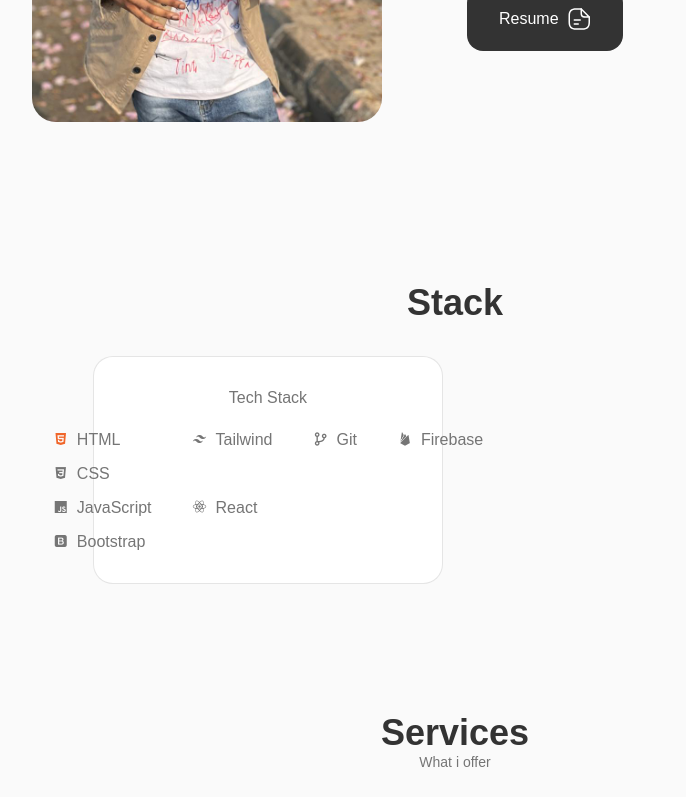
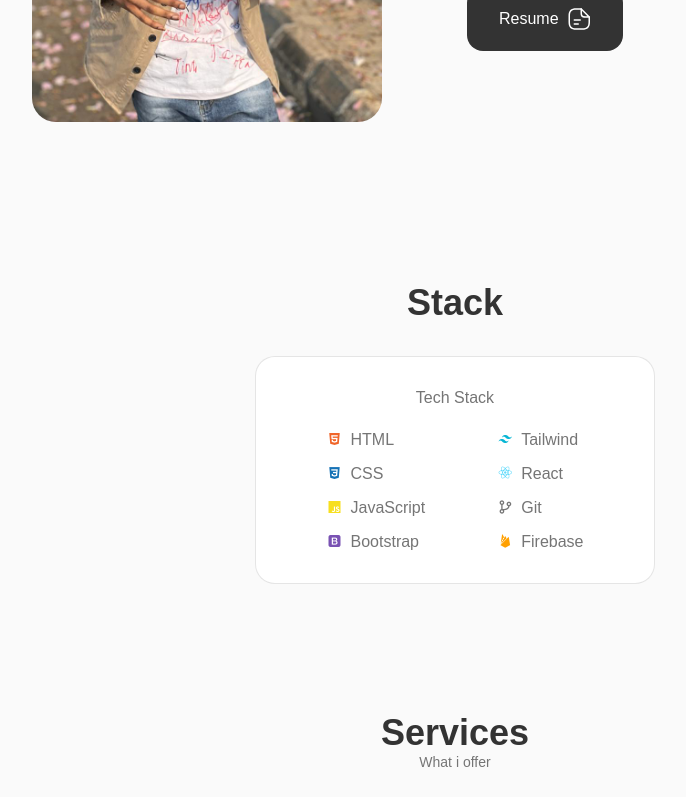
Before and after one commit to Adeleyeha-17/Portfolio, a React (Vite) app: page / in a window 1280 px wide. Shown: the part 1127-1924 px from the top of the page, without its empty margins (185-871 px from the left). Built offline with nearby package versions, Linux system fonts and the light colour scheme; a web font is replaced by a local one.

Commit message:
styled icons

```diff
--- a/src/components/home/Social.jsx
+++ b/src/components/home/Social.jsx
@@ -3,11 +3,11 @@ const Social = () => {
    return (
      <div className="home__social">
        <a href="https://twitter.com" className="home__social-icon" target="_blank" rel="noreferrer">
-       <i className="uil uil-twitter"></i>
+       <i className="uil uil-twitter twitter"></i>
        </a>
 
        <a href="https://linkedin.com/in/ade-ha17" className="home__social-icon" target="_blank" rel="noreferrer">
-       <i className="uil uil-linkedin"></i>
+       <i className="uil uil-linkedin linkedin"></i>
        </a>
 
        <a href="https://github.com/Adeleyeha-17" className="home__social-icon" target="_blank" rel="noreferrer">
--- a/src/components/home/home.css
+++ b/src/components/home/home.css
@@ -96,6 +96,14 @@
    animation: scroll 2s ease infinite;
 }
 
+.twitter {
+   color: #1DA1F2;
+}
+
+.linkedin {
+   color: #0A66C2;
+}
+
 @keyframes scroll {
    0% {
       transform: translateY(0);
--- a/src/components/skills/Frontend.jsx
+++ b/src/components/skills/Frontend.jsx
@@ -13,14 +13,14 @@ const Frontend = () => {
                 </div>
 
                 <div className="skills__data">
-                <i className='bx bxl-css3' ></i>
+                <i className='bx bxl-css3 css'></i>
                    <div>
                       <h3 className="skills__name">CSS</h3>
                    </div>
                 </div>
 
                 <div className="skills__data">
-                   <i className='bx bxl-javascript'></i>
+                   <i className='bx bxl-javascript javascript'></i>
 
                    <div>
                       <h3 className="skills__name">JavaScript</h3>
@@ -28,7 +28,7 @@ const Frontend = () => {
                 </div>
 
                 <div className="skills__data">
-                <i className='bx bxl-bootstrap' ></i>
+                <i className='bx bxl-bootstrap bootstrap'></i>
                    <div>
                       <h3 className="skills__name">Bootstrap</h3>
                    </div>
@@ -39,34 +39,35 @@ const Frontend = () => {
              <div className="skills__group">
 
                 <div className="skills__data">
-                <i className='bx bxl-tailwind-css' ></i>
+                <i className='bx bxl-tailwind-css tailwind'></i>
                    <div>
                       <h3 className="skills__name">Tailwind</h3>
                    </div>
                 </div>
 
                 <div className="skills__data">
-                <i className='bx bxl-react' ></i>
+                <i className='bx bxl-react react'></i>
                    <div>
                       <h3 className="skills__name">React</h3>
                    </div>
                 </div>
-             </div>
 
-             <div className="skills__data">
-             <i className='bx bx-git-branch' ></i>
+                <div className="skills__data">
+             <i className='bx bx-git-branch git'></i>
                    <div>
                       <h3 className="skills__name">Git</h3>
                    </div>
                 </div>
 
              <div className="skills__data">
-             <i className='bx bxl-firebase' ></i>
+             <i className='bx bxl-firebase firebase'></i>
                <div>
                   <h3 className="skills__name">Firebase</h3>
-                  {/* <span className="skills__level">Basic</span> */}
                </div>
             </div>
+             </div>
+
+
           </div>
      </div>
    )
--- a/src/components/skills/skills.css
+++ b/src/components/skills/skills.css
@@ -1,5 +1,5 @@
 .skills__container {
-   grid-template-columns: repeat(2, 350px);
+   grid-template-columns: 400px;
    column-gap: 3rem;
    justify-content: center;
 }
@@ -21,7 +21,7 @@
 .skills__box {
    display: flex;
    justify-content: center;
-   column-gap: 2.5rem;
+   column-gap: 4.5rem;
 }
 
 .skills__group {
@@ -53,6 +53,30 @@
 .html {
    color: #F06529;
 }
+
+.css {
+   color: #1572B6;
+}
+
+.javascript {
+   color: #F7DF1E;
+}
+
+.bootstrap {
+   color:  #7952b3;
+}
+
+.tailwind {
+   color:  #06B6D4;
+}
+
+.react {
+color: #61DAFB;
+}
+
+.firebase {
+   color: #FFA000;
+}
 /* Break Points */
 
 @media (max-width: 992px) {
```
Also changed, not shown: src/components/skills/Backend.jsx (deleted, +0 -16 lines).
